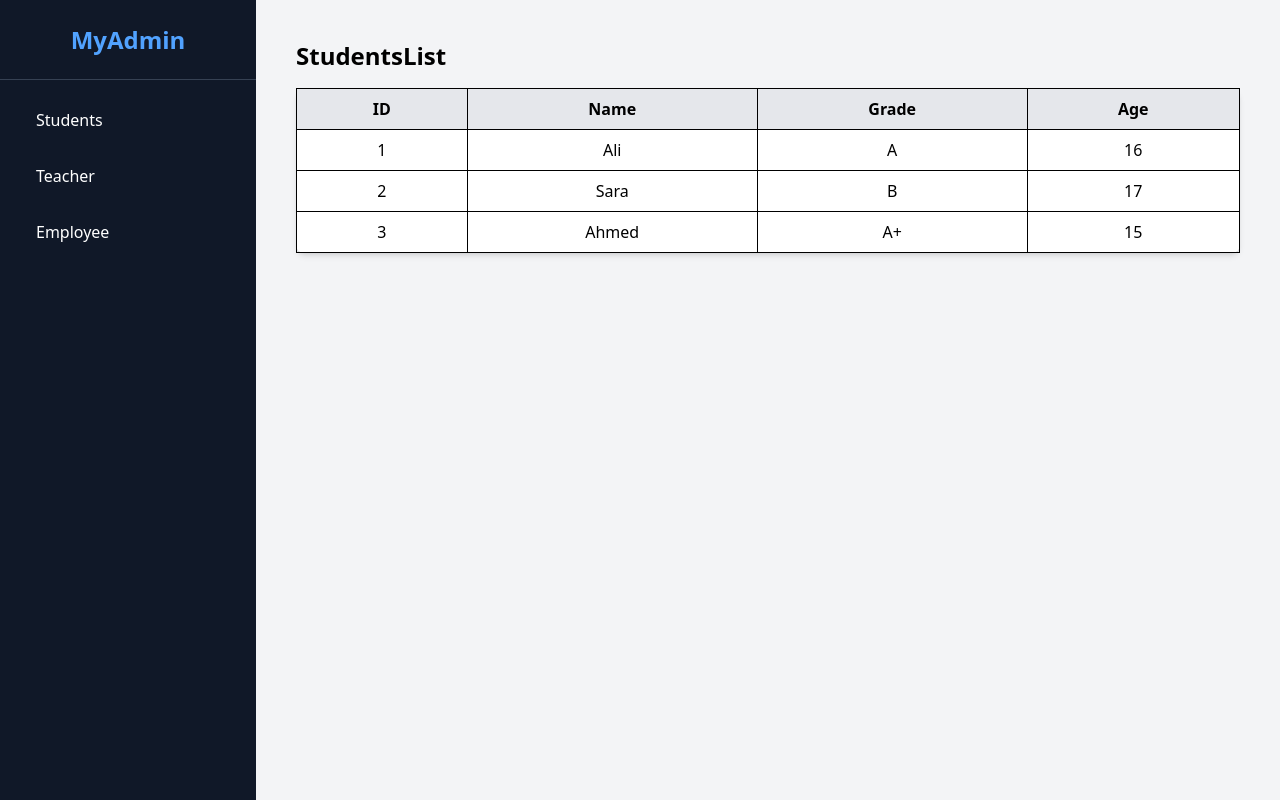
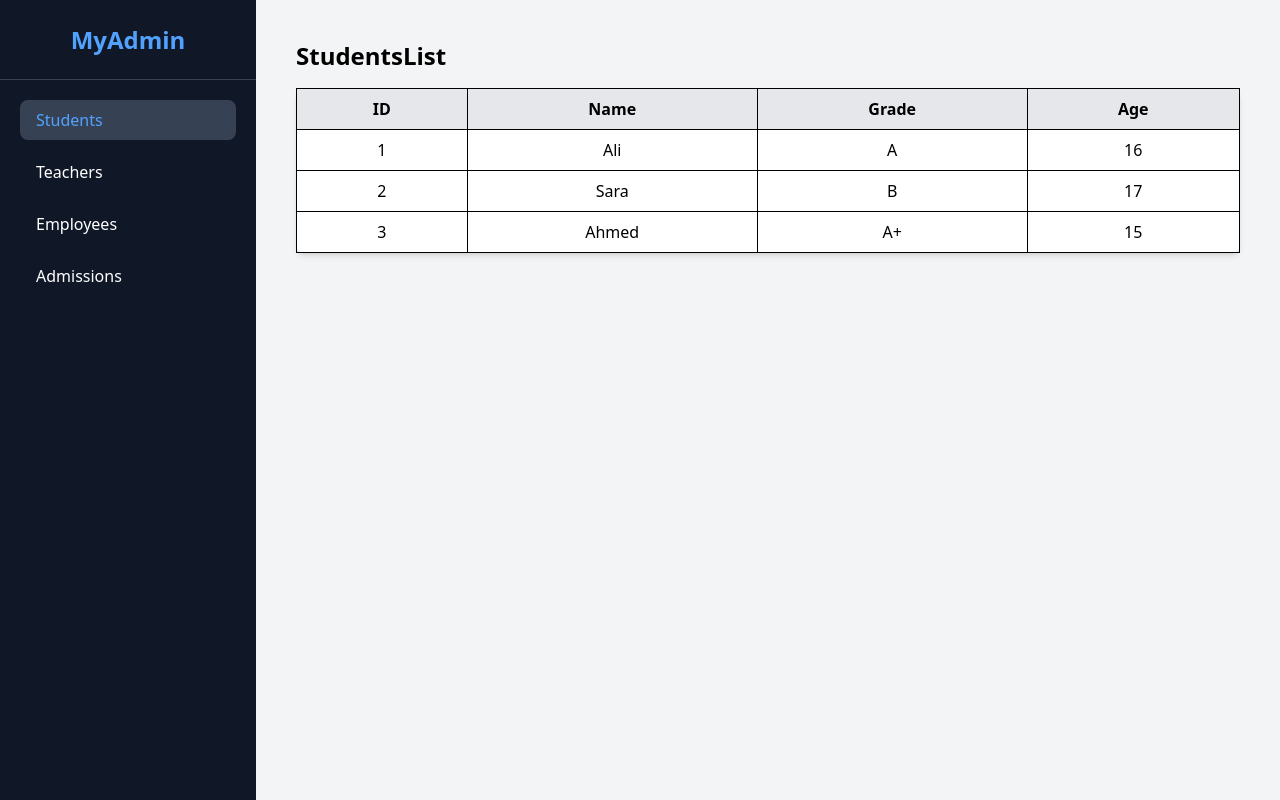
Before and after one commit to huzidev/FYP, a Next.js app: page /Admin/AdminPage in a window 1280 px wide. Built offline with nearby package versions, Linux system fonts and the light colour scheme.

Commit message:
try to resolve conflict

```diff
--- a/src/Component/Admin/Sidebar.js
+++ b/src/Component/Admin/Sidebar.js
@@ -1,6 +1,13 @@
 "use client";
 
-const Sidebar = ({ setActivePage = () => {} }) => {
+const Sidebar = ({ activePage, setActivePage }) => {
+  const menuItems = [
+    { key: "students", label: "Students" },
+    { key: "teacher", label: "Teachers" },
+    { key: "employee", label: "Employees" },
+    { key: "admission", label: "Admissions" },
+  ];
+
   return (
     <div className="h-screen w-64 bg-gray-900 text-white flex flex-col shadow-lg">
 
@@ -9,25 +16,20 @@ const Sidebar = ({ setActivePage = () => {} }) => {
       </div>
 
 
-      <nav className="flex-1 p-5 space-y-4">
-        <button
-          onClick={() => setActivePage("students")}
-          className="w-full text-left py-2 px-4 rounded-lg hover:bg-gray-700 transition"
-        >
-          Students
-        </button>
-        <button
-          onClick={() => setActivePage("teacher")}
-          className="w-full text-left py-2 px-4 rounded-lg hover:bg-gray-700 transition"
-        >
-          Teacher
-        </button>
-        <button
-          onClick={() => setActivePage("employee")}
-          className="w-full text-left py-2 px-4 rounded-lg hover:bg-gray-700 transition"
-        >
-          Employee
-        </button>
+      <nav className="flex-1 p-5 space-y-3">
+        {menuItems.map((item) => (
+          <button
+            key={item.key}
+            onClick={() => setActivePage(item.key)}
+            className={`w-full text-left py-2 px-4 rounded-lg transition-all duration-200 ${
+              activePage === item.key
+                ? "bg-gray-700 text-blue-400"
+                : "hover:bg-gray-700"
+            }`}
+          >
+            {item.label}
+          </button>
+        ))}
       </nav>
     </div>
   );
--- a/src/app/Admin/AdminPage/page.js
+++ b/src/app/Admin/AdminPage/page.js
@@ -17,18 +17,22 @@ export default function AdminPage() {
         return <TeachersTable />;
       case "employee":
         return <EmployeesTable />;
+      case "admission":
+        return <h2 className="text-2xl font-semibold">Admission Data</h2>;
       default:
-        return <h2 className="text-2xl font-semibold">Select a page</h2>;
+        return <h2 className="text-2xl font-semibold">Select a section</h2>;
     }
   };
 
   return (
     <div className="flex min-h-screen">
       {/* Sidebar */}
-      <Sidebar setActivePage={setActivePage} />
+      <Sidebar activePage={activePage} setActivePage={setActivePage} />
 
       {/* Main Content */}
-      <div className="flex-1 bg-gray-100 p-10">{renderContent()}</div>
+      <div className="flex-1 bg-gray-100 p-10 transition-all duration-300">
+        {renderContent()}
+      </div>
     </div>
   );
 }
```
